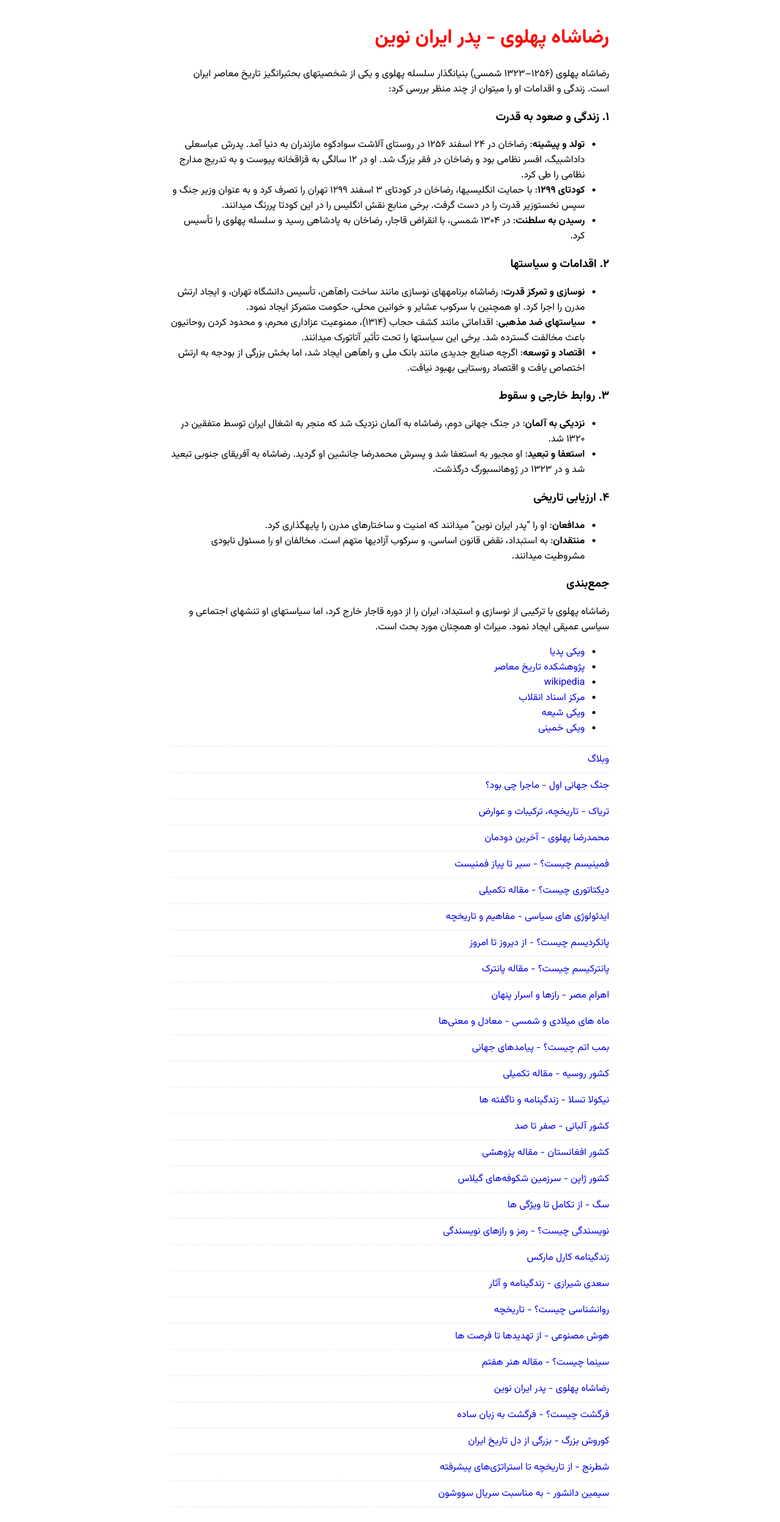
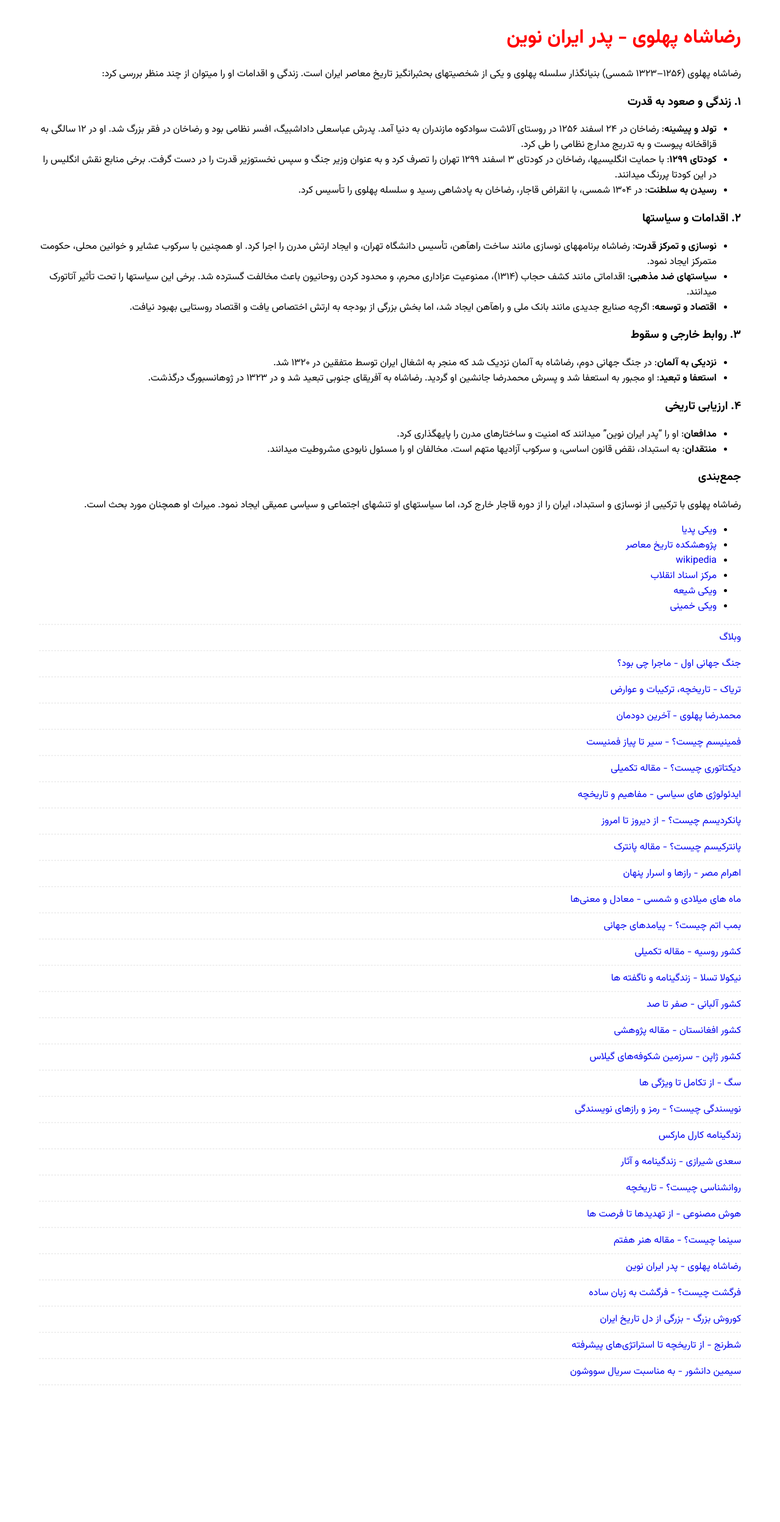
Before and after one commit to darkblog/darkblog.github.io, a Jekyll site: the page built from _posts/2024-7-4-4.md, in a window 1280 px wide. Shown: the whole page at 61% size. Built offline with Jekyll 4.4.1, drawn with Linux system fonts in a browser that asks for light colours; after the commit the page ends 2296 px from its top, so only the background shows below that.

Commit message:
Update post.html

```diff
--- a/_layouts/post.html
+++ b/_layouts/post.html
@@ -4,7 +4,7 @@
 <meta charset="utf-8">
 <title>{{ page.title }}</title>
 <meta name="viewport" content="width=device-width">
-<style>@import url('https://fonts.googleapis.com/css2?family=Vazirmatn:wght@100..900&display=swap');body{font-family:Vazirmatn;margin:auto;padding:1em;max-width:80ch}a{text-decoration:none}h1{color:red}hr{border:1px dashed #f0f0f0}</style>
+<style>@import url('https://fonts.googleapis.com/css2?family=Vazirmatn:wght@100..900&display=swap');body{font-family:Vazirmatn;margin:auto;padding:1em;max-width:90%}a{text-decoration:none}h1{color:red}hr{border:1px dashed #f0f0f0}</style>
 </head>
 <body>
 <h1>{{ page.title }}</h1>
```
